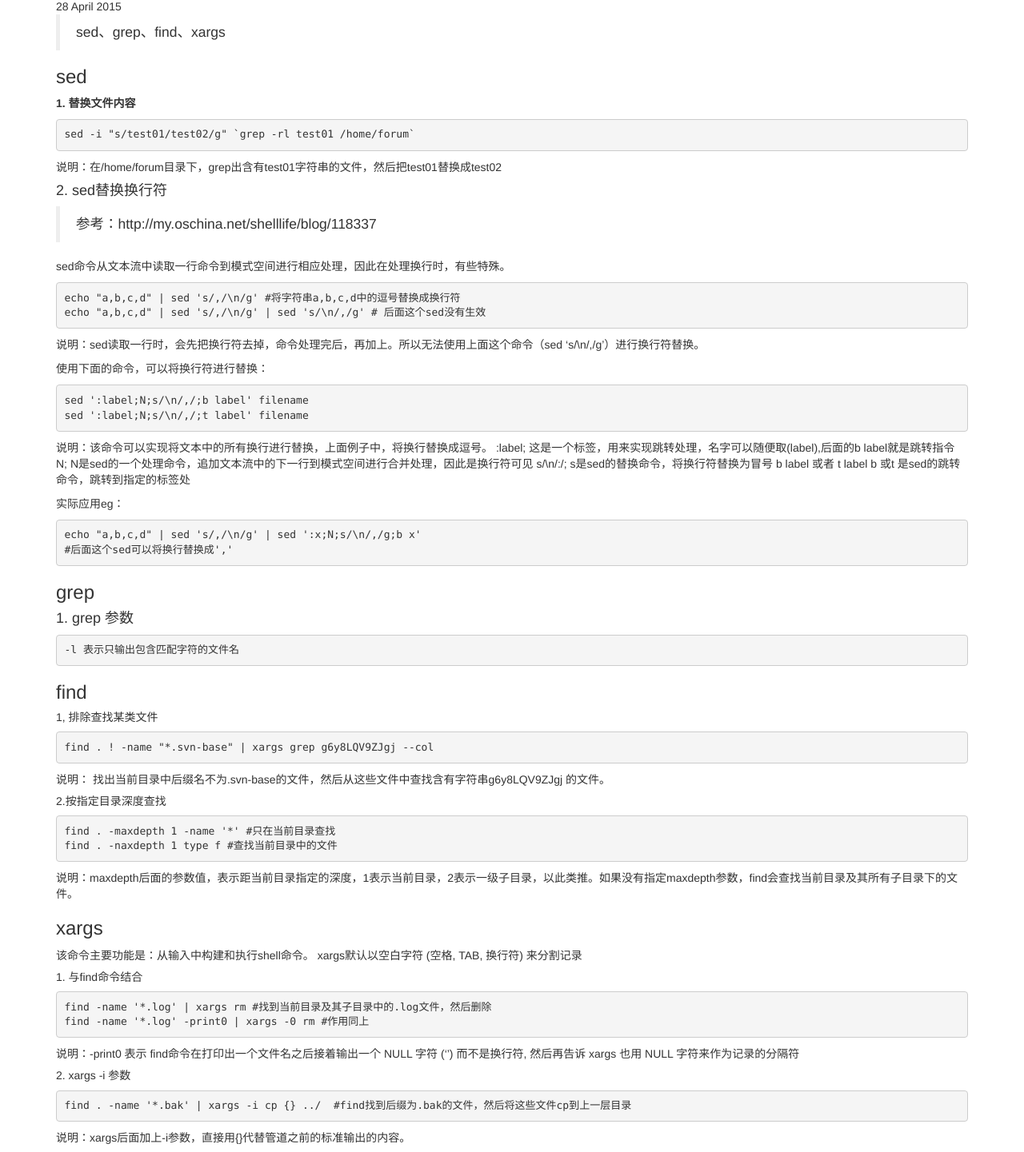
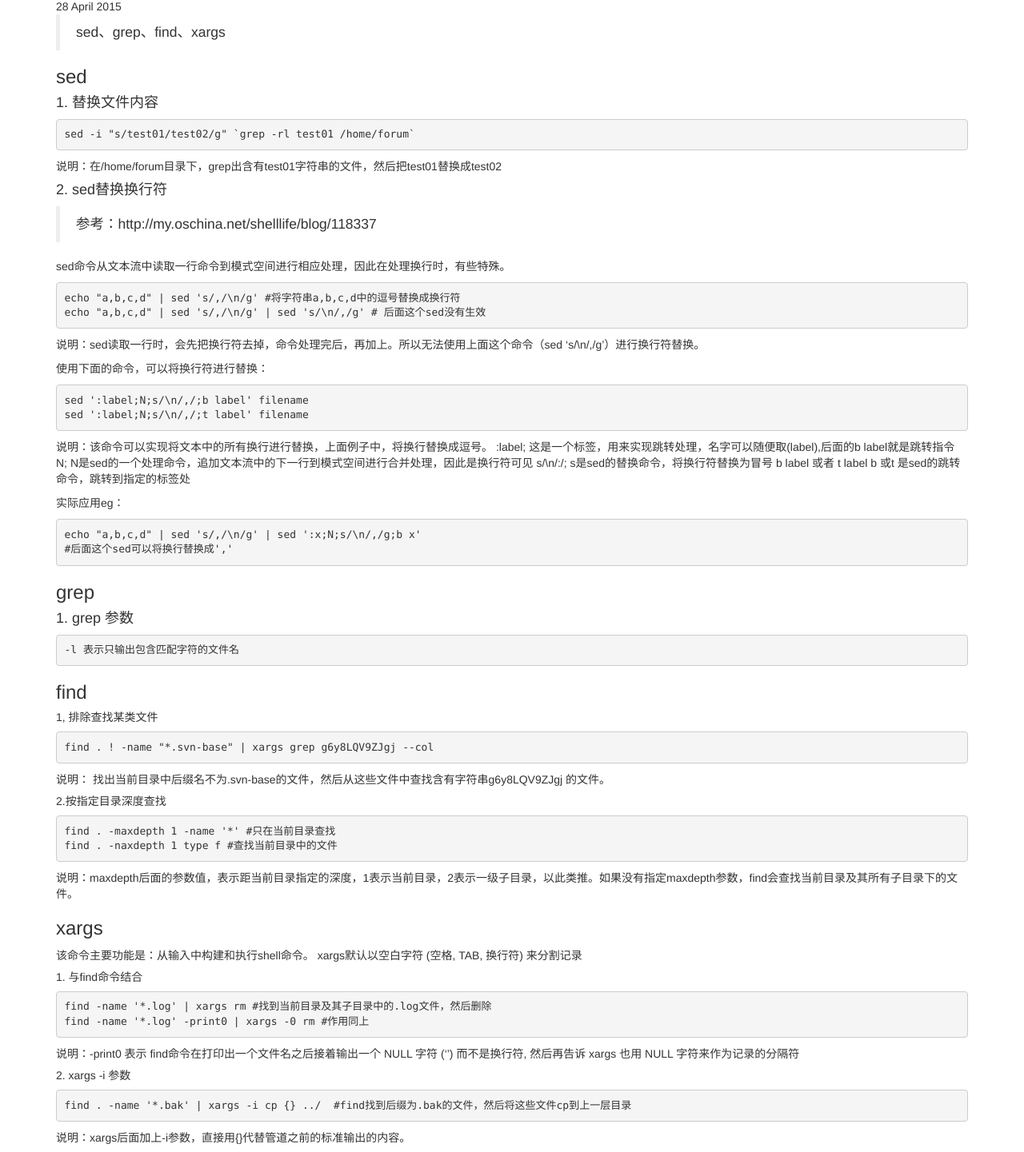
Before and after one commit to fly1988happy/fly1988happy.github.io, a Jekyll site: the page built from _posts/basic/2015-04-28-基础学习_linux文本处理命令.md, in a window 1280 px wide. Shown: the part 194-1635 px from the top of the page at 80% size. Built offline with Jekyll 4.4.1, drawn with Linux system fonts in a browser that asks for light colours; nearby versions of some CDN libraries; library files that are not in the unit come from our copies; comment, search, counter and statistics services are not loaded.

````diff
--- a/_posts/basic/2015-04-28-基础学习_linux文本处理命令.md
+++ b/_posts/basic/2015-04-28-基础学习_linux文本处理命令.md
@@ -7,7 +7,7 @@ tags : [linux]
 > sed、grep、find、xargs
 
 ###sed
-**1. 替换文件内容**
+#### 1. 替换文件内容
 
 ```
 sed -i "s/test01/test02/g" `grep -rl test01 /home/forum`
````
